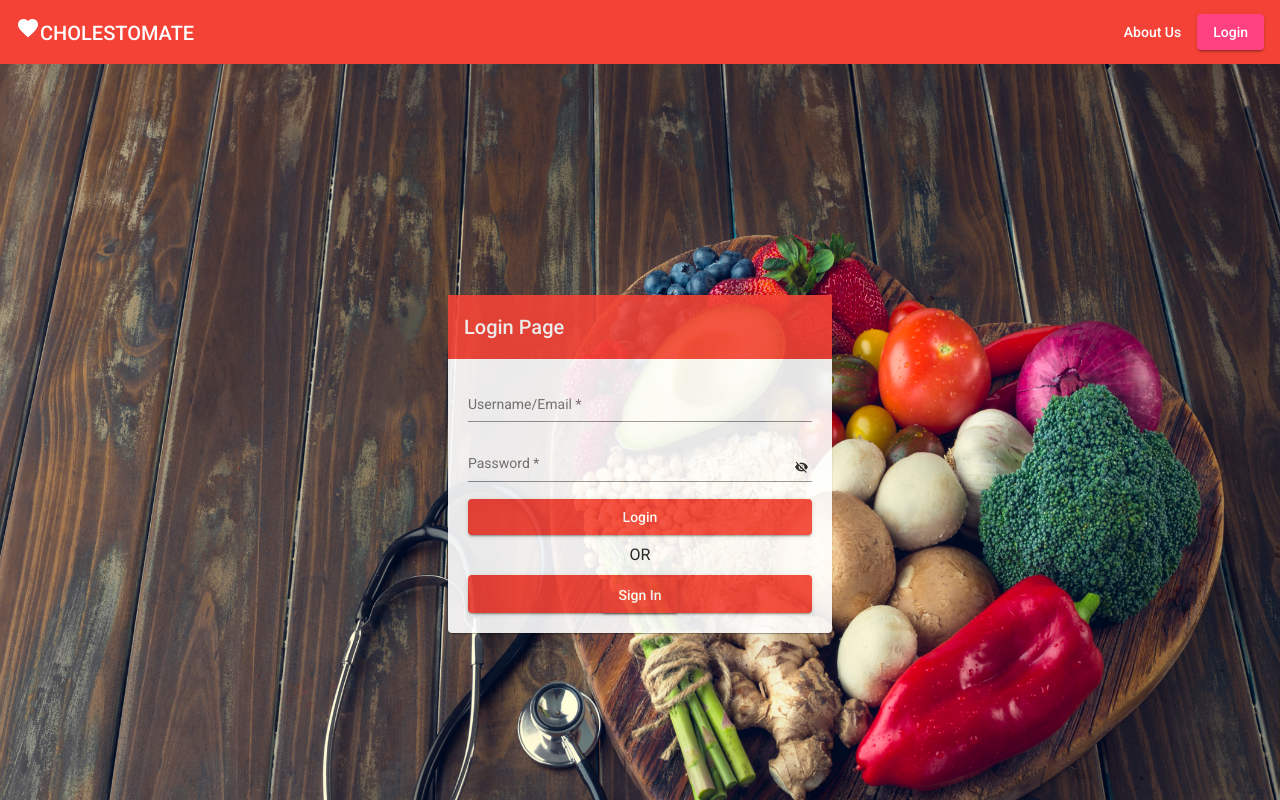
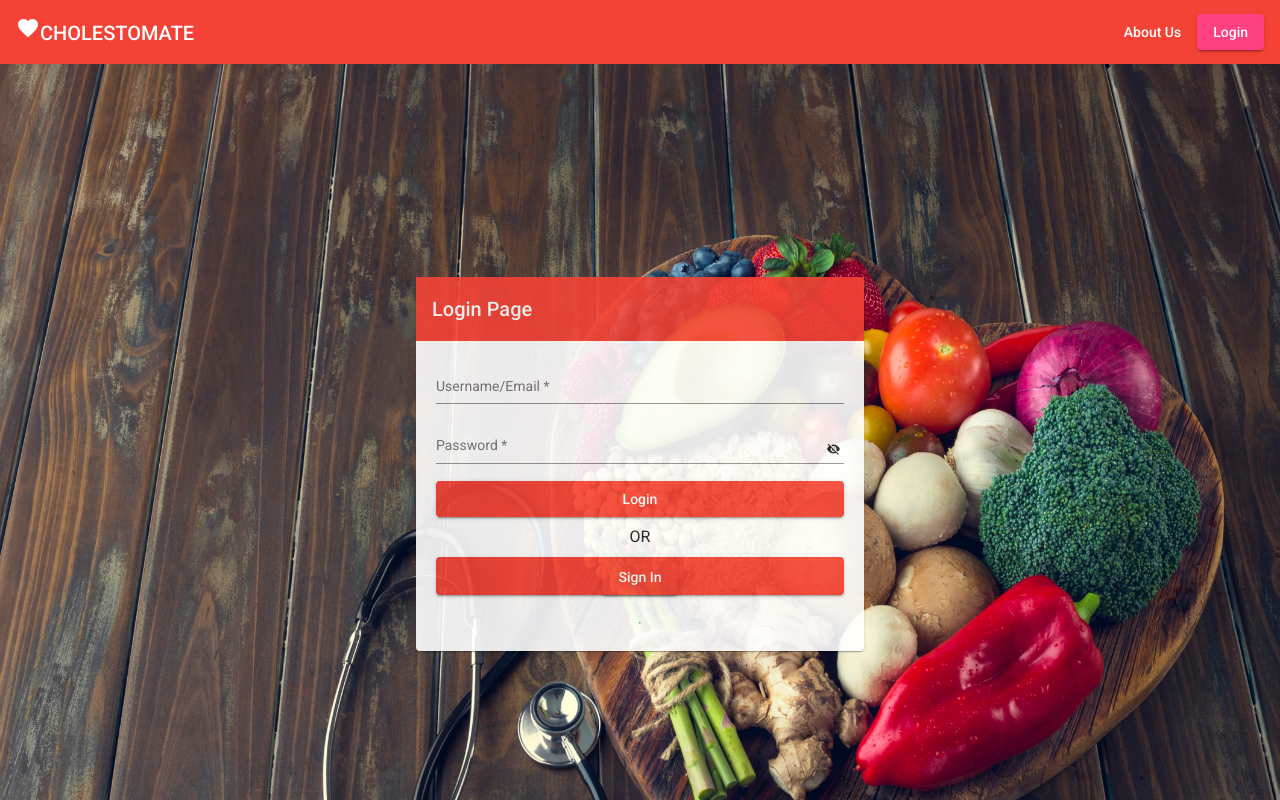
Before and after one commit to YomalSmarakoon/Cholesterol-Detection, an Angular app in the folder WEBMD/: page /login in a window 1280 px wide. Shown: the top 800 px of the page. Built offline with nearby package versions, Linux system fonts and the light colour scheme.

Commit message:
added validation part to the login page

```diff
--- a/WEBMD/angular.json
+++ b/WEBMD/angular.json
@@ -32,6 +32,7 @@
             ],
             "styles": [
               "./node_modules/@angular/material/prebuilt-themes/indigo-pink.css",
+              "./node_modules/font-awesome/css/font-awesome.min.css",
               "src/styles.scss"
             ],
             "scripts": []
--- a/WEBMD/package.json
+++ b/WEBMD/package.json
@@ -22,6 +22,7 @@
     "@angular/platform-browser": "~11.0.5",
     "@angular/platform-browser-dynamic": "~11.0.5",
     "@angular/router": "~11.0.5",
+    "font-awesome": "^4.7.0",
     "rxjs": "~6.6.0",
     "tslib": "^2.0.0",
     "zone.js": "~0.10.2"
--- a/WEBMD/src/app/app.module.ts
+++ b/WEBMD/src/app/app.module.ts
@@ -1,5 +1,6 @@
 import { BrowserModule } from '@angular/platform-browser';
 import { NgModule } from '@angular/core';
+import { FormsModule, ReactiveFormsModule } from '@angular/forms';
 
 import { AppRoutingModule } from './app-routing.module';
 import { AppComponent } from './app.component';
@@ -41,7 +42,9 @@ import { MainPageComponent } from './main-page/main-page.component';
     MatRadioModule,
     MatIconModule,
     MatMenuModule,
-    MatSelectModule
+    MatSelectModule,
+    FormsModule,
+    ReactiveFormsModule
   ],
   providers: [],
   bootstrap: [AppComponent]
--- a/WEBMD/src/app/login/login.component.html
+++ b/WEBMD/src/app/login/login.component.html
@@ -1,20 +1,31 @@
 <div fxLayoutAlign = "center center" class="main-div">
-    <mat-card fxFlex="30">
+    <mat-card fxFlex="35">
         <mat-toolbar color = "warn">Login Page</mat-toolbar>
-        <form fxLayoutAlign = "stretch" fxLayout = "column" class = "login-form">
+        <form fxLayoutAlign = "stretch" fxLayout = "column" class = "login-form" [formGroup]="form">
             <mat-form-field>
-              <input matInput type = "email" placeholder="Username/Email" required>
+              <input formControlName="username" name = "usernameInput" matInput type = "text" class="form-control" id="usernameInput" placeholder="Username/Email">
             </mat-form-field>
 
             <mat-form-field>
-              <input matInput [type]="hide ? 'password' : 'text'" placeholder="Password" required>
+              <input formControlName="password" matInput [type]="hide ? 'password' : 'text'" class="form-control" id="passwordInput" placeholder="Password">
               <button mat-icon-button matSuffix (click)="hide = !hide" [attr.aria-label]="'Hide password'" [attr.aria-pressed]="hide">
               <mat-icon>{{hide ? 'visibility_off' : 'visibility'}}</mat-icon>
               </button>
               </mat-form-field>
-              <button routerLink="/user-detail-form"mat-raised-button type="submit" color = "warn">Login</button>
+              <button mat-raised-button type="submit" (click)="onSubmit()" routerLink = "user-detail-form"color = "warn">Login</button>
               <label fxLayoutAlign = "center" id = "or" color = "gray">OR</label>
               <a href= "signup" mat-raised-button color = "warn"><button mat-raised-button type = "button" color = "warn">Sign In</button></a>
+              <br>
+              <hr>
+              <div class="validations" *ngIf="form.touched">
+
+                <span>
+                    <i class="fa fa-check-circle" style="color:green;" *ngIf="form.controls.username.valid"></i>
+                    <i class="fa fa-times-circle" style="color:firebrick;"  *ngIf="form.controls.username.invalid"></i>
+                    Username should be minimum 4 characters long.
+                </span>
+
+                </div>
           </form>
     </mat-card>
 </div>
--- a/WEBMD/src/app/login/login.component.scss
+++ b/WEBMD/src/app/login/login.component.scss
@@ -15,3 +15,7 @@
 input{
     font-size: 18px;
 }
+.validations > span{
+    display: block;
+    margin: auto;
+}
--- a/WEBMD/src/app/login/login.component.ts
+++ b/WEBMD/src/app/login/login.component.ts
@@ -1,4 +1,6 @@
 import { Component, OnInit } from '@angular/core';
+import { FormBuilder, FormGroup, Validators } from '@angular/forms';
+import { Router} from '@angular/router';
 
 @Component({
   selector: 'app-login',
@@ -7,9 +9,24 @@ import { Component, OnInit } from '@angular/core';
 })
 export class LoginComponent implements OnInit {
   hide = true;
-  constructor() { }
+  form: FormGroup;
+  constructor(private fb: FormBuilder, private router: Router) {
+    this.form  = this.fb.group({
+      username: ['', [Validators.required,Validators.minLength(4)]],
+      password: ['', [Validators.required]]
+   });
+  }
+
+  onSubmit(){
+      if (this.form.valid) {
+        this.router.navigate(['user-detail-form']);
+  }else{
+    Validators.required;
+  }
+}
 
   ngOnInit(): void {
+
   }
 
 }
```
Also changed, not shown: 1 other file (tests, documents, lock files or other folders).
